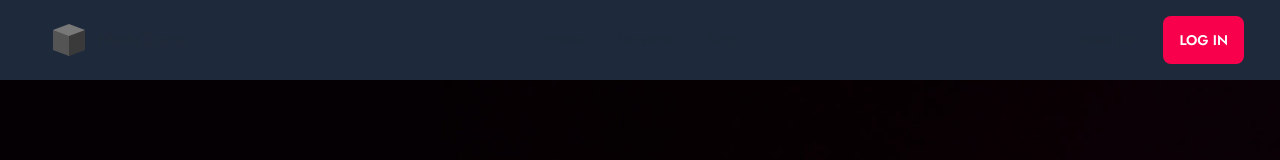
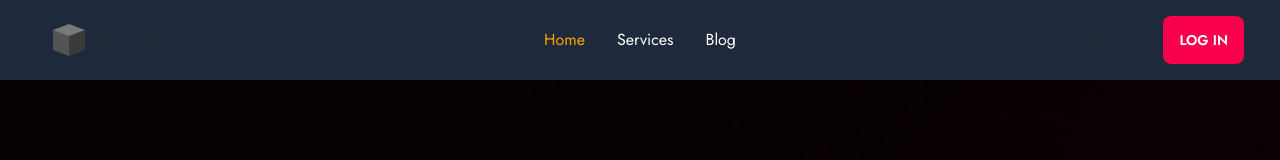
Before and after one commit to DevAsFahim/meta-zone-client, a React (Create React App) app: page / in a window 1280 px wide. Shown: the top 160 px of the page. Built offline with nearby package versions, Linux system fonts and the light colour scheme; no server answers.

Commit message:
Active navbar added

```diff
--- a/src/pages/Shared/Header/Header.js
+++ b/src/pages/Shared/Header/Header.js
@@ -1,5 +1,5 @@
 import React, { useContext } from 'react';
-import { Link } from 'react-router-dom';
+import { Link, NavLink } from 'react-router-dom';
 import { AuthContext } from '../../contexts/AuthProvider/AuthProvider';
 import logo from '../../../assets/image/logo.png'
 
@@ -22,14 +22,14 @@ const Header = () => {
                         <svg xmlns="http://www.w3.org/2000/svg" className="h-5 w-5" fill="none" viewBox="0 0 24 24" stroke="currentColor"><path strokeLinecap="round" strokeLinejoin="round" strokeWidth="2" d="M4 6h16M4 12h8m-8 6h16" /></svg>
                     </label>
                     <ul tabIndex={0} className="menu menu-compact dropdown-content mt-3 p-2 shadow bg-base-100 rounded-box w-52">
-                        <li><Link to='/'>Home</Link></li>
-                        <li><Link to='/services'>Services</Link></li>
-                        <li><Link to='/blogs'>Blog</Link></li>
+                        <li><NavLink style={({isActive}) => ({color: isActive ? "orange" : "#fff"})}  to='/'>Home</NavLink></li>
+                        <li><NavLink style={({isActive}) => ({color: isActive ? "orange" : "#fff"})} to='/services'>Services</NavLink></li>
+                        <li><NavLink style={({isActive}) => ({color: isActive ? "orange" : "#fff"})}  to='/blogs'>Blog</NavLink></li>
                         {
                             user?.uid &&
                                 <>
-                                    <li><Link to='/myreviews'>My Reviews</Link></li>
-                                    <li><Link to='/addservice'>Add Service</Link></li>
+                                    <li><NavLink style={({isActive}) => ({color: isActive ? "orange" : "#fff"})}to='/myreviews'>My Reviews</NavLink></li>
+                                    <li><NavLink style={({isActive}) => ({color: isActive ? "orange" : "#fff"})} to='/addservice'>Add Service</NavLink></li>
                                     <li><button onClick={handleLogOut}>Logout</button></li>
                                 </>
                         }
@@ -39,14 +39,14 @@ const Header = () => {
             </div>
             <div className="navbar-center hidden lg:flex">
                 <ul className="menu menu-horizontal p-0">
-                    <li><Link to='/'>Home</Link></li>
-                    <li><Link to='/services'>Services</Link></li>
-                    <li><Link to='/blogs'>Blog</Link></li>
+                    <li><NavLink style={({isActive}) => ({color: isActive ? "orange" : "#fff", background: "transparent"})} to='/'>Home</NavLink></li>
+                    <li><NavLink style={({isActive}) => ({color: isActive ? "orange" : "#fff", background: "transparent"})}  to='/services'>Services</NavLink></li>
+                    <li><NavLink style={({isActive}) => ({color: isActive ? "orange" : "#fff", background: "transparent"})} to='/blogs'>Blog</NavLink></li>
                     {
                         user?.uid &&
                             <>
-                                <li><Link to='/myreviews'>My Reviews</Link></li>
-                                <li><Link to='/addservice'>Add Service</Link></li>
+                                <li><NavLink style={({isActive}) => ({color: isActive ? "orange" : "#fff", background: "transparent"})} to='/myreviews'>My Reviews</NavLink></li>
+                                <li><NavLink style={({isActive}) => ({color: isActive ? "orange" : "#fff", background: "transparent"})} to='/addservice'>Add Service</NavLink></li>
                                 <li><button onClick={handleLogOut}>Logout</button></li>
                             </>
 
```
